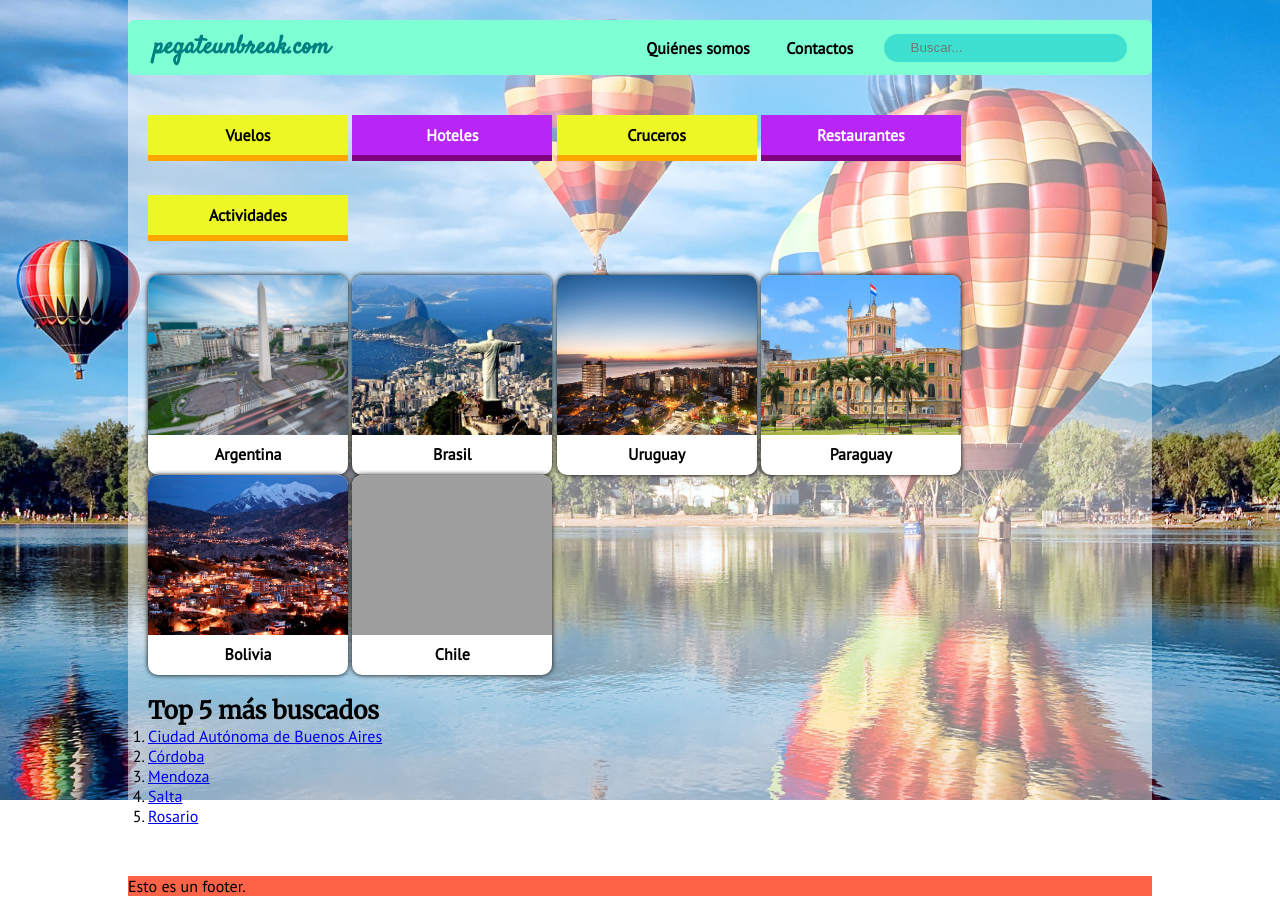
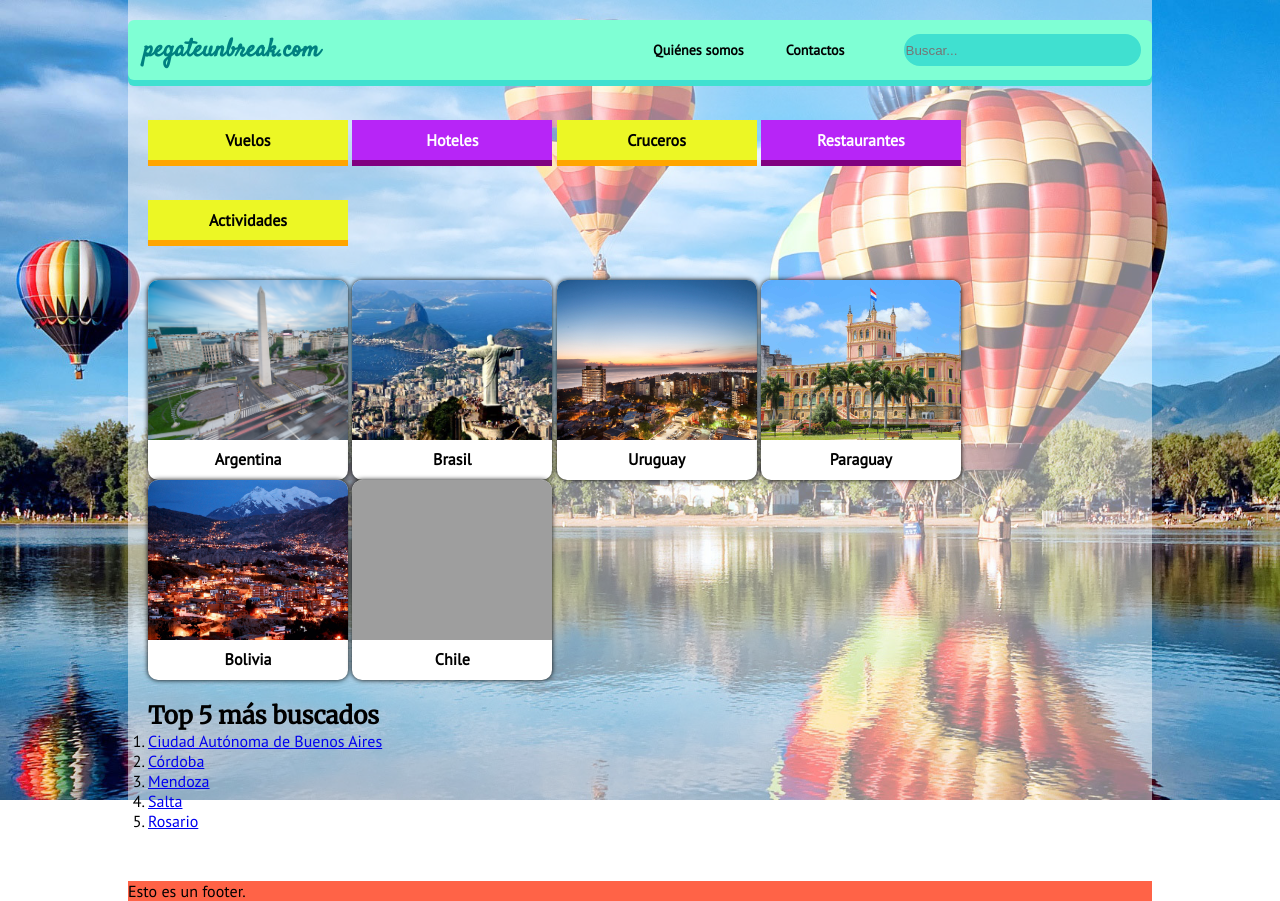
Before and after one commit to EvelynDellaSanta/pegateUnBreak, a plain HTML site: page index.html in a window 1280 px wide. Drawn offline with Linux system fonts and the light colour scheme; grey boxes are pictures that could not be loaded.

Commit message:
fix flexbox navbar

```diff
--- a/index.html
+++ b/index.html
@@ -18,12 +18,10 @@
           <a href="#">pegateunbreak.com</a>
         </div>
         <div class="botonera">
-          <a href="#">Quiénes somos</a>
-          <a href="#">Contactos</a>
-          <!-- <ul class="menu">
+          <ul>
             <li><a href="#">Quiénes somos</a></li>
             <li><a href="#">Contactos</a></li>
-          </ul> -->
+          </ul>
         </div>
         <div class="busqueda">
           <a href="#"></a>
--- a/style.css
+++ b/style.css
@@ -30,16 +30,20 @@ header {
 nav {
   border-radius: 6px;
   background-color: aquamarine;
+  box-shadow: 0px 6px 0px turquoise;
   display: flex;
   align-items: center;
-  padding: 10px 25px;
+  height: 60px;
+}
+
+nav > div {
+  padding: 0px 15px;
 }
 
 nav .logo {
   width: 50%;
   font-size: 18px;
 }
-
 
 nav .logo a {
   color: teal;
@@ -50,38 +54,46 @@ nav .logo a {
 }
 
 nav .botonera {
+  width: 25%;
+}
+
+nav .botonera ul {
+  list-style: none;
   display: flex;
-  width: 25%;
-  justify-content: center;
-  align-items: stretch;
+  align-items: center;
+}
+
+nav .botonera li {
+  flex-grow: 1;
+  flex-basis: 0;
 }
 
 nav .botonera a {
+  padding: 10px;
+  height: 40px;
   color: black;
   font-weight: bold;
-  font-size: 16px;
+  font-size: 14px;
   text-align: center;
   text-decoration: none;
-  flex-basis: min-content;
-  flex-grow: 1;
+  display: flex;
+  align-items: center;
+  justify-content: center;
 }
 
-nav .botonera a:hover {
+nav .botonera li a:hover {
   background: rgba(0,0,0,.1);
 }
 
+
 .busqueda {
   width: 25%;
-  float: left;
-  box-sizing: border-box;
 }
 
 .busqueda input {
   width: 100%;
   border-radius: 50px;
   border: 2px solid turquoise;
-  padding: 0px 10px 0px 25px;
-  box-sizing: border-box;
   height: 28px;
   background: turquoise
 }
```
